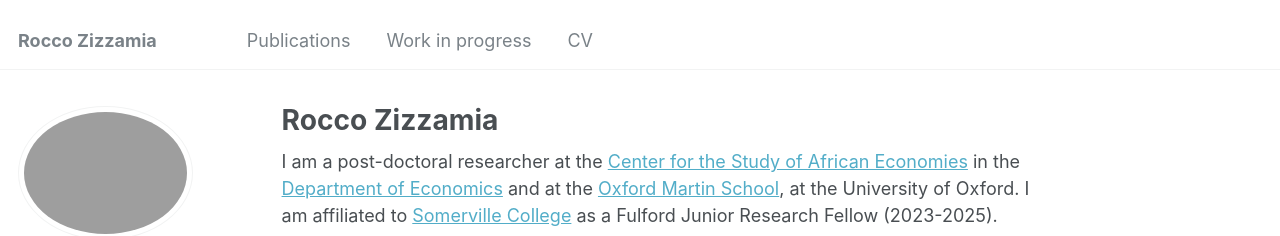
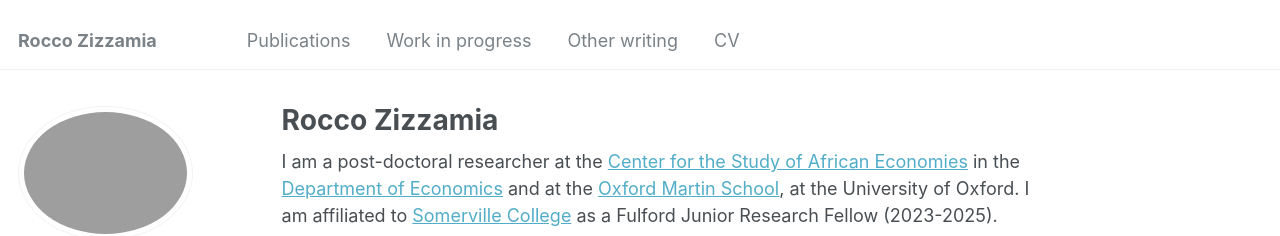
Before and after one commit to roccozizzamia/roccozizzamia.github.io, a Jekyll site: the page built from _pages/about.md, in a window 1280 px wide. Shown: the top 236 px of the page. Built offline with Jekyll 4.4.1, drawn with Linux system fonts in a browser that asks for light colours; some web fonts are replaced.

Commit message:
other writing

```diff
--- a/_data/navigation.yml
+++ b/_data/navigation.yml
@@ -14,5 +14,8 @@ main:
   - title: "Work in progress"
     url: /workinprogress/
 
+  - title: "Other writing"
+    url: /otherwriting/
+
   - title: "CV"
     url: /cv/
```
Also changed, not shown: 1 other file.
